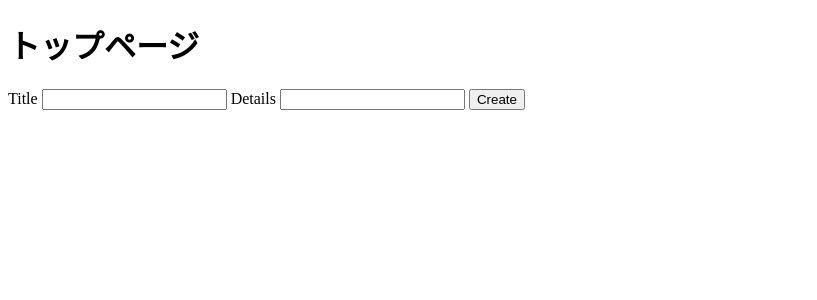
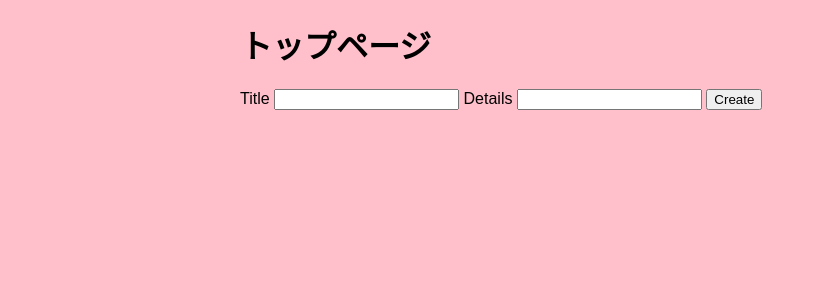
Before and after one commit to YumeYoshino/be_ToDo, a Flask app: page / in a window 1280 px wide. Shown: the top 300 px of the page, without its empty margins (0-817 px from the left). Run offline with Flask 3, Linux system fonts and the light colour scheme.

Commit message:
2-update

```diff
--- /dev/null
+++ b/static/css/style.css
@@ -0,0 +1,26 @@
+/* static/style.css */
+body {
+    font-family: Arial, sans-serif;
+    background-color: pink; /* ピンクの背景色を追加 */
+}
+
+.container {
+    max-width: 800px;
+    margin: 0 auto;
+}
+
+.task {
+    border: 1px solid #ccc;
+    margin-bottom: 10px;
+    padding: 10px;
+}
+
+.task h2 {
+    margin-bottom: 5px;
+}
+
+.task p {
+    margin: 0;
+}
+
+/* その他のスタイリングを追加 */
--- a/templates/base.html
+++ b/templates/base.html
@@ -4,9 +4,12 @@
     <meta charset="UTF-8" />
     <meta name="viewport" content="width=device-width, initial-scale=1.0" />
     <title>Todo app</title>
+    <link rel="stylesheet" href="{{ url_for('static', filename='css/style.css') }}">
     {% block head %}{% endblock %}
 </head>
 <body>
+    <div class="container">
         {% block body %}{% endblock %}
+    </div>
 </body>
 </html>
```
Lines whose indentation alone changed are shown as unchanged.
